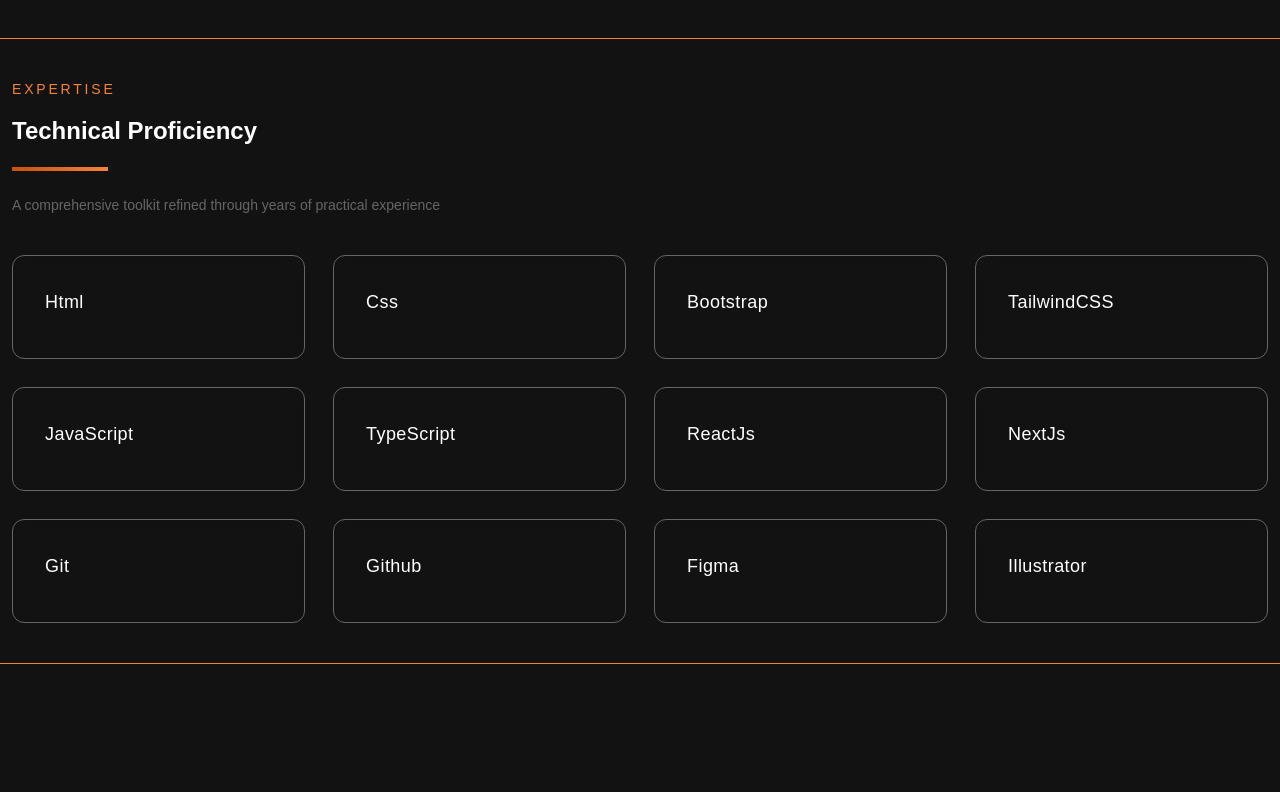
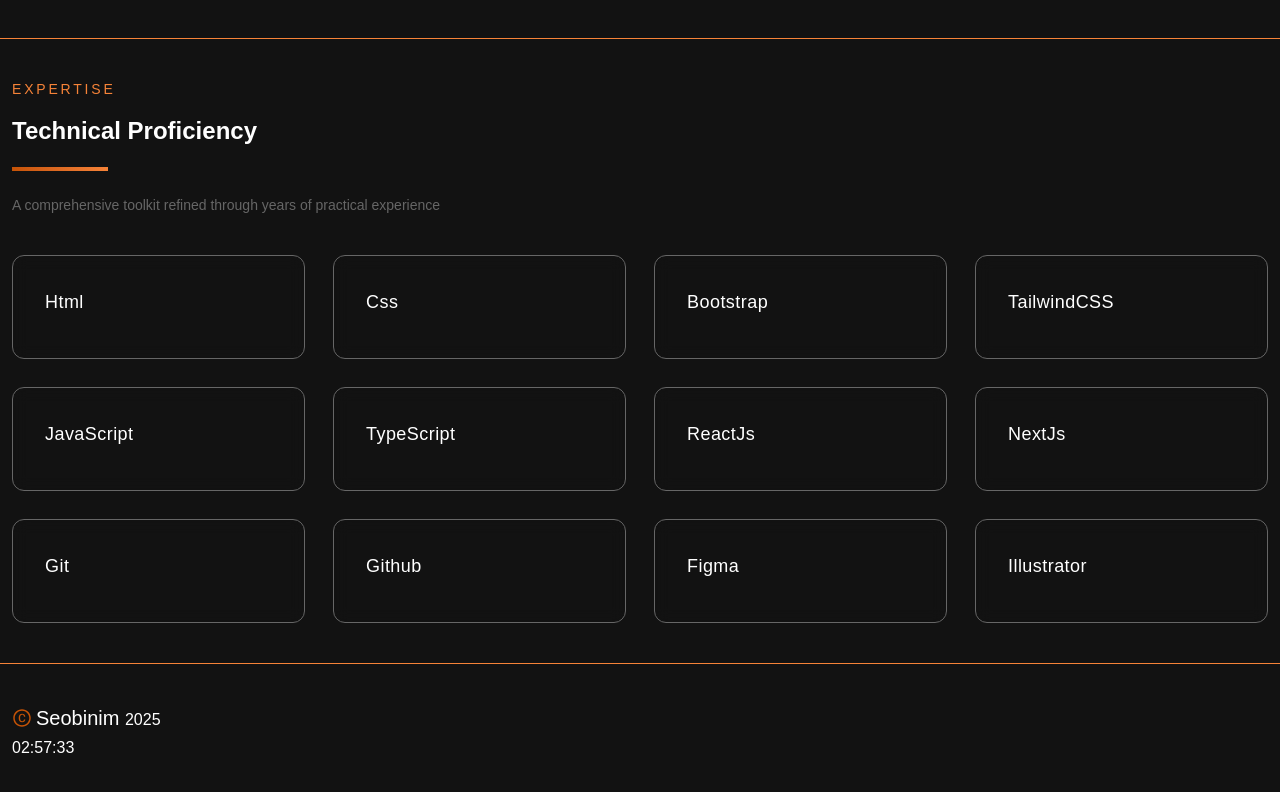
Before and after one commit to teajhaney/seobinim, a Next.js app: page / in a window 1280 px wide. Shown: the part 1705-2497 px from the top of the page. Before the commit the page ends 2369 px from the top, so only its background shows below. Built offline with nearby package versions, Linux system fonts and the light colour scheme.

Commit message:
feat: add Footer component and update page layout; fix Tools section ID

```diff
--- a/src/app/page.tsx
+++ b/src/app/page.tsx
@@ -1,4 +1,12 @@
-import { NavigationBar, Hero, Service, Projects, Tools } from "@/component";
+import {
+  NavigationBar,
+  Hero,
+  Service,
+  Projects,
+  Tools,
+  Footer,
+} from "@/component";
+
 import React from "react";
 
 const page = () => {
@@ -10,6 +18,7 @@
       <Service />
       <Projects />
       <Tools />
+      <Footer />
     </main>
   );
 };
--- /dev/null
+++ b/src/component/Footer.tsx
@@ -0,0 +1,51 @@
+"use client";
+import React, { useEffect, useState } from "react";
+import { AiOutlineCopyright } from "react-icons/ai";
+const Footer = () => {
+  const [time, setTime] = useState<string>("");
+  const [mounted, setMounted] = useState(false);
+
+  useEffect(() => {
+    setMounted(true);
+    const updateTime = () => {
+      setTime(
+        new Date().toLocaleTimeString("en-US", {
+          hour12: false,
+          hour: "2-digit",
+          minute: "2-digit",
+          second: "2-digit",
+        })
+      );
+    };
+
+    updateTime();
+    const timer = setInterval(updateTime, 1000);
+    return () => clearInterval(timer);
+  }, []);
+
+  const displayTime = mounted ? time : "";
+  return (
+    <footer className="py-10">
+      <div className="contentMargin">
+        <div className="flex flex-col justify-start items-start">
+          <div className="flex flex-row items-center lg:gap-[4px]">
+            <span>
+              <AiOutlineCopyright className="size-[18px] md:size-[20px] text-accent" />
+            </span>
+            <p className=" md:text-xl text-lg font-medium">
+              Seobinim{" "}
+              <span className=" text-[14px] lg:text-base">
+                {new Date().getFullYear()}
+              </span>
+            </p>
+          </div>
+          <p className="transition-all duration-300 text-end text-sm lg:text-base mt-1">
+            {displayTime}
+          </p>
+        </div>
+      </div>
+    </footer>
+  );
+};
+
+export default Footer;
--- a/src/component/Tools.tsx
+++ b/src/component/Tools.tsx
@@ -5,7 +5,7 @@
 
 const Tools = () => {
   return (
-    <section className=" section " id="projects">
+    <section className=" section " id="tools">
       <div className="contentMargin space-y-10">
         {/* Section header */}
         <motion.div
--- a/src/component/index.ts
+++ b/src/component/index.ts
@@ -4,3 +4,4 @@
 export { default as Service } from "./Service";
 export { default as Projects } from "./Projects";
 export { default as Tools } from "./Tools";
+export { default as  Footer } from "./Footer";
```
